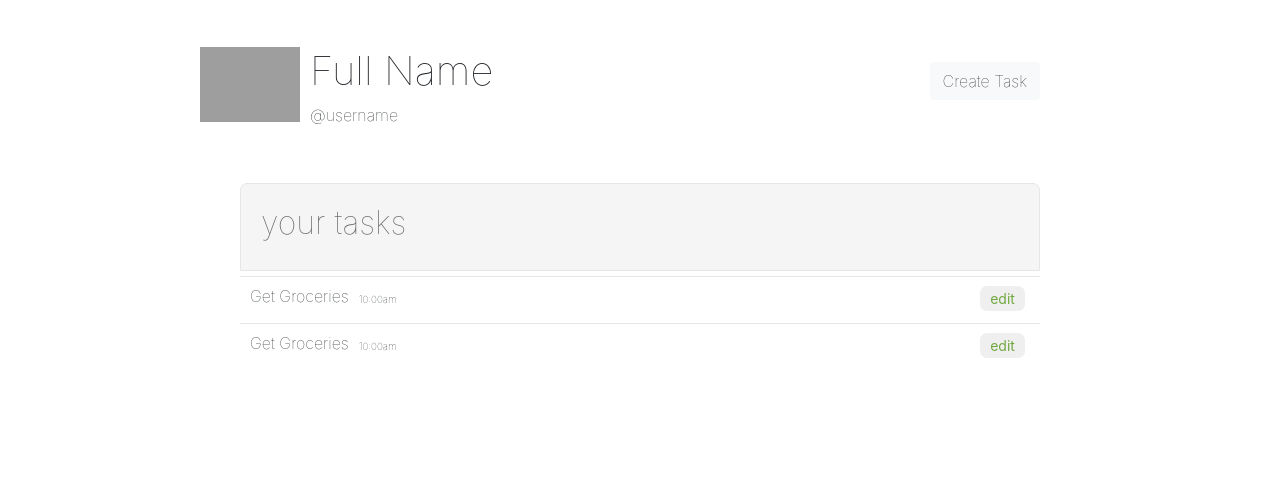
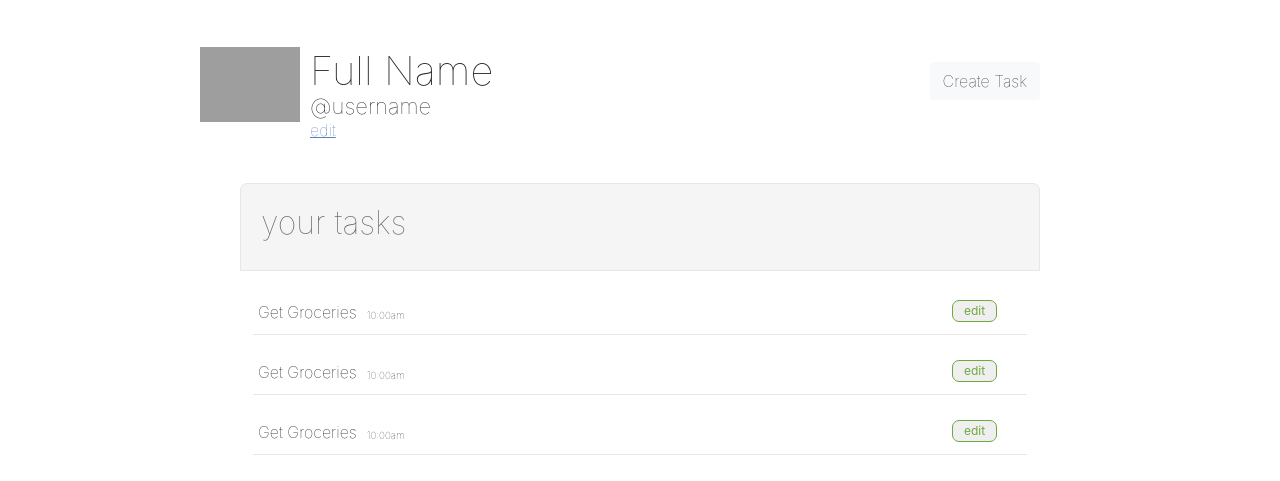
Before and after one commit to dtFocuS/rabit-front-end, a React app in the folder rabit-client/: page /account in a window 1280 px wide. Shown: the part 123-604 px from the top of the page. Built offline with nearby package versions, Linux system fonts and the light colour scheme; no server answers; grey boxes are pictures that could not be loaded.

Commit message:
changed tasks to accordians on account page

```diff
--- a/rabit-client/src/components/Account.js
+++ b/rabit-client/src/components/Account.js
@@ -2,6 +2,8 @@ import React, { Component } from 'react';
 
 import TaskForm from './TaskForm'
 import EditTaskForm from './EditTaskForm'
+
+import { Card, Button, Accordion } from 'react-bootstrap';
 
 import '../index.css';
 
@@ -64,6 +66,7 @@ class Account extends Component {
             <div className="row">
               <p id="username-account-page">@username</p>
             </div>
+            <button className="row" id="edit-account-button">edit</button>
           </div>
         </div>
         <div id="body">
@@ -73,8 +76,14 @@ class Account extends Component {
                 <h2 id="your-tasks-title">your tasks</h2>
             </div>
 
-            <div className="task row">
+            <div className="row">
+              <Accordion>
+                <Card className="task-card-account-page">
+                  <Accordion.Toggle as={Button} variant="plain" eventKey="0">
+                    <Card.Header className="task-card-header-account-page">
+                      <div className="row">
                         <div className="column task-title">Get Groceries</div>
+
                         <div className="column task-time">10:00am</div>
                         <button type="button" className="column edit-task" onClick={() => this.setState({ editTaskModalShow: true })}>edit</button>
                         <EditTaskForm
@@ -83,8 +92,24 @@ class Account extends Component {
                           onEditTask={this.editTask}
                         />
                       </div>
-            <div className="task row">
+                    </Card.Header>
+                  </Accordion.Toggle>
+
+                  <Accordion.Collapse eventKey="0">
+                    <Card.Body className="task-card-body-account-page">Hello! I'm the body</Card.Body>
+                  </Accordion.Collapse>
+                </Card>
+              </Accordion>
+            </div>
+
+            <div className="row">
+              <Accordion>
+                <Card className="task-card-account-page">
+                  <Accordion.Toggle as={Button} variant="plain" eventKey="0">
+                    <Card.Header className="task-card-header-account-page">
+                      <div className="row">
                         <div className="column task-title">Get Groceries</div>
+
                         <div className="column task-time">10:00am</div>
                         <button type="button" className="column edit-task" onClick={() => this.setState({ editTaskModalShow: true })}>edit</button>
                         <EditTaskForm
@@ -92,6 +117,41 @@ class Account extends Component {
                           onHide={editTaskModal}
                           onEditTask={this.editTask}
                         />
+                      </div>
+                    </Card.Header>
+                  </Accordion.Toggle>
+
+                  <Accordion.Collapse eventKey="0">
+                    <Card.Body className="task-card-body-account-page">Hello! I'm the body</Card.Body>
+                  </Accordion.Collapse>
+                </Card>
+              </Accordion>
+            </div>
+
+            <div className="row">
+              <Accordion>
+                <Card className="task-card-account-page">
+                  <Accordion.Toggle as={Button} variant="plain" eventKey="0">
+                    <Card.Header className="task-card-header-account-page">
+                      <div className="row">
+                        <div className="column task-title">Get Groceries</div>
+
+                        <div className="column task-time">10:00am</div>
+                        <button type="button" className="column edit-task" onClick={() => this.setState({ editTaskModalShow: true })}>edit</button>
+                        <EditTaskForm
+                          show={this.state.editTaskModalShow}
+                          onHide={editTaskModal}
+                          onEditTask={this.editTask}
+                        />
+                      </div>
+                    </Card.Header>
+                  </Accordion.Toggle>
+
+                  <Accordion.Collapse eventKey="0">
+                    <Card.Body className="task-card-body-account-page">Hello! I'm the body</Card.Body>
+                  </Accordion.Collapse>
+                </Card>
+              </Accordion>
             </div>
           </div>
         </div>
--- a/rabit-client/src/components/Home.js
+++ b/rabit-client/src/components/Home.js
@@ -116,7 +116,7 @@ class Home extends Component {
                 <div className="column task-title">Get Groceries</div>
                 <div className="column task-time">10:00am</div>
 
-                <button type="button" className="column add-task" onClick={() => this.setState({ placeBidModalShow: true })}>+</button>
+                <button type="button" className="column bid-task" onClick={() => this.setState({ placeBidModalShow: true })}>+</button>
                 <BidForm
                   show={this.state.placeBidModalShow}
                   onHide={placeBidModal}
@@ -127,7 +127,7 @@ class Home extends Component {
             <div className="task row">
                 <div className="column task-title">Get Groceries</div>
                 <div className="column task-time">10:00am</div>
-                <button type="button" className="column add-task" onClick={() => this.setState({ placeBidModalShow: true })}>+</button>
+                <button type="button" className="column bid-task" onClick={() => this.setState({ placeBidModalShow: true })}>+</button>
                 <BidForm
                   show={this.state.placeBidModalShow}
                   onHide={placeBidModal}
--- a/rabit-client/src/index.css
+++ b/rabit-client/src/index.css
@@ -154,8 +154,8 @@ label:focus,
 }
 
 .task {
-  border-top: .5px solid #e6e6e6;
-  padding-top: 7px;
+  border-bottom: .5px solid #e6e6e6;
+  padding-top: 10px;
   padding-left: 10px;
   padding-right: 10px;
   height: 47px;
@@ -163,31 +163,40 @@ label:focus,
 
 .task-title {
   margin-right: 10px;
+  color: black;
 }
 .task-time {
   margin-right: 10px;
   font-size: 10px;
-  padding-top: 7.5px;
+  padding-top: 15px;
+  margin-top: -7px;
 }
 .edit-task {
   width: 45px;
-  height: 25px;
+  height: 21.5px;
   margin-left: auto;
-  margin-right: 5px;
+  margin-right: 25px;
+  margin-top: 10px;
   color: #70A83F;
-  margin-top: 2px;
   font-size: 14px;
-  border:none;
+  border: 1px solid #70A83F;
   border-radius: 7px;
+  font-size: 12px;
+  margin-top: 0px;
 }
-.add-task {
-  width: 30px;
-  height: 30px;
+.bid-task {
+  width: 21px;
+  height: 21px;
   margin-left: auto;
   margin-right: 5px;
   color: #70A83F;
   border:none;
   border-radius: 50%;
+  border: 1px solid #70A83F;
+  border-radius: 50%;
+  font-size: 10.5px;
+  text-align: center;
+  margin-top: 0px;
 }
 
 /* ACCOUNT CSS */
@@ -212,8 +221,25 @@ label:focus,
   filter: grayscale(100%);
 }
 
+#username-account-page {
+  margin-top: -13px;
+  font-size: 22px;
+}
+
 #username-account-page, #fullname-account-page {
   font-weight: lighter;
+}
+
+#edit-account-button {
+  font-weight: lighter;
+  background: none;
+  border: none;
+  margin-top: -22px;
+  position: relative;
+  left: -6px;
+  color: #5C80BC;
+  text-decoration: underline;
+  font-size: 16px;
 }
 
 #your-tasks-account-page {
@@ -237,9 +263,29 @@ label:focus,
   background-color: whitesmoke;
   border-top-left-radius: 7px;
   border-top-right-radius: 7px;
-  margin-bottom: 5px;
+  margin-bottom: 10px;
   color: #666666;
   padding: 20px;
+}
+
+.task-card-account-page {
+  width: 800px;
+  border:none;
+}
+
+.task-card-header-account-page {
+  border-bottom: .5px solid #e6e6e6;
+  height: 47px;
+  font-weight: lighter;
+  background: none;
+}
+
+.task-card-body-account-page {
+  font-size: 14px;
+  font-weight: lighter;
+  margin-left: -2px;
+  margin-top: -15px;
+  margin-bottom: 5px;
 }
 
 
```
Lines whose indentation alone changed are shown as unchanged.
